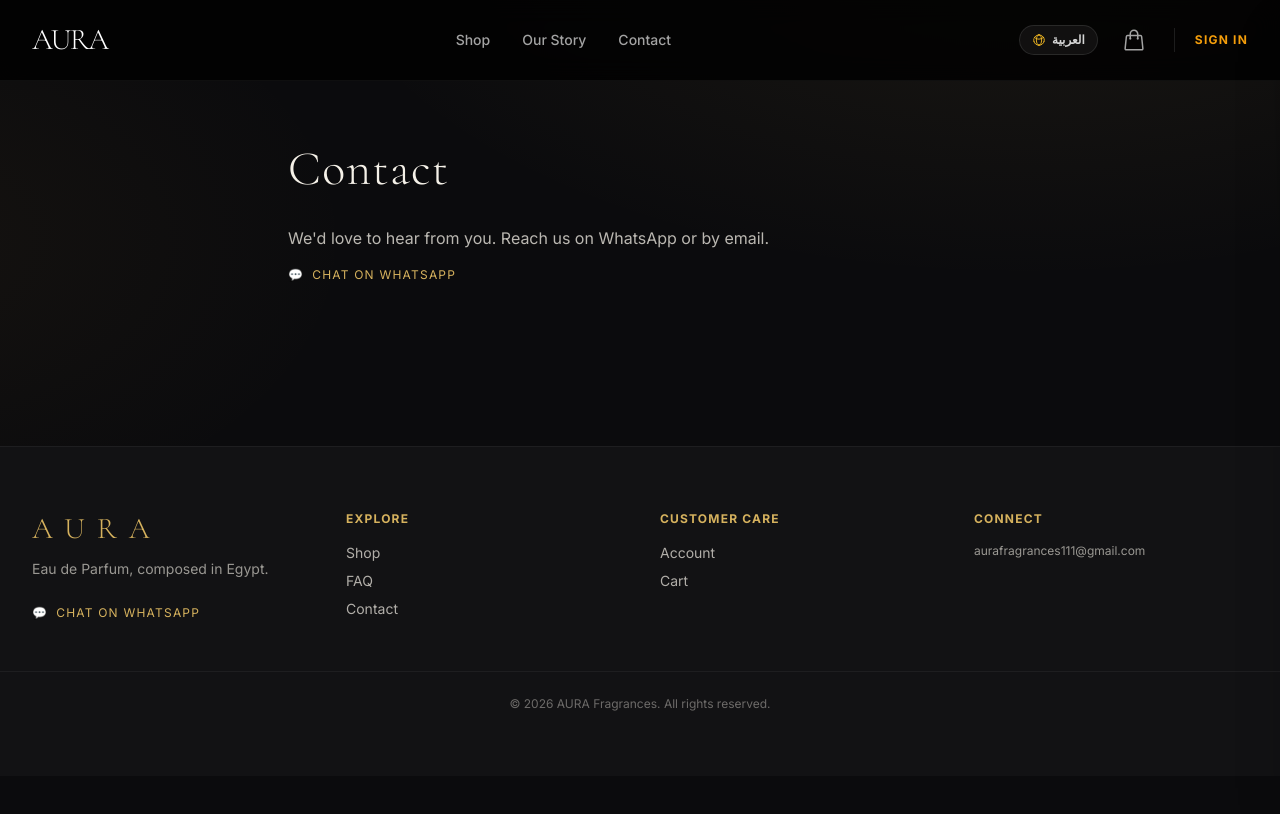
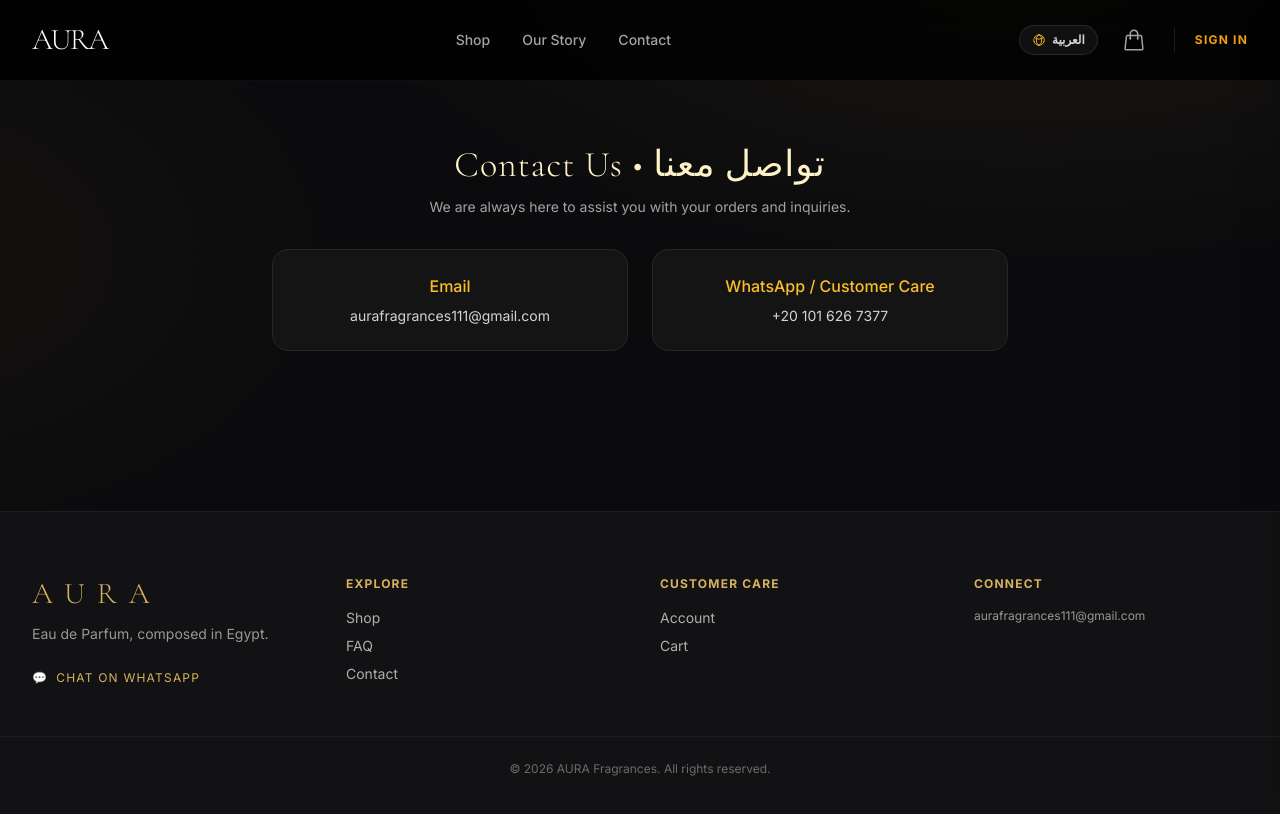
Before and after one commit to Ma7moudSa3d/AURA, a Next.js app: page /contact in a window 1280 px wide. Shown: the top 814 px of the page. Built offline with nearby package versions, Linux system fonts and the light colour scheme; no server answers.

Commit message:
Revamp Contact page layout and component structure
Refactor Contact component to use new layout and structure.

```diff
--- a/src/app/contact/page.tsx
+++ b/src/app/contact/page.tsx
@@ -1,19 +1,21 @@
-import { getTranslations } from "next-intl/server";
-import StaticPage from "@/components/StaticPage";
-import WhatsAppButton from "@/components/WhatsAppButton";
-import { getSettings } from "@/lib/data";
+export default function ContactPage() {
+  return (
+    <div className="max-w-3xl mx-auto px-4 py-16 space-y-8">
+      <div className="text-center space-y-3">
+        <h1 className="h-display text-4xl text-amber-100">Contact Us • تواصل معنا</h1>
+        <p className="text-neutral-400 text-sm">We are always here to assist you with your orders and inquiries.</p>
+      </div>
 
-export const metadata = { title: "Contact" };
-export default async function Contact() {
-  const t = await getTranslations("pages");
-  const n = await getTranslations("nav");
-  const s = await getSettings();
-  return (
-    <StaticPage title={t("contactTitle")}>
-      <p>{t("contactBody")}</p>
-      {s.contact_email && <p>{s.contact_email}</p>}
-      {s.contact_phone && <p dir="ltr">{s.contact_phone}</p>}
-      <WhatsAppButton number={s.whatsapp_number} message="Hello AURA" label={n("whatsapp")} />
-    </StaticPage>
+      <div className="grid grid-cols-1 md:grid-cols-2 gap-6">
+        <div className="p-6 rounded-2xl bg-neutral-900/80 border border-neutral-800 space-y-2 text-center">
+          <h3 className="text-amber-400 font-medium">Email</h3>
+          <p className="text-sm text-neutral-300">aurafragrances111@gmail.com</p>
+        </div>
+        <div className="p-6 rounded-2xl bg-neutral-900/80 border border-neutral-800 space-y-2 text-center">
+          <h3 className="text-amber-400 font-medium">WhatsApp / Customer Care</h3>
+          <p className="text-sm text-neutral-300">+20 101 626 7377</p>
+        </div>
+      </div>
+    </div>
   );
 }
```
